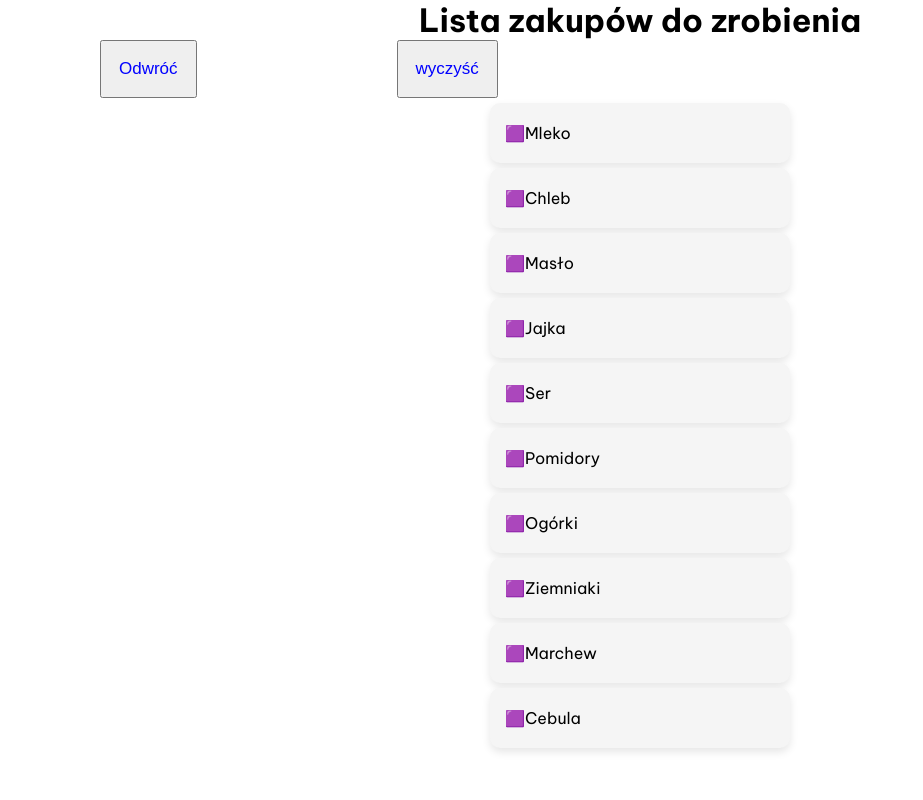
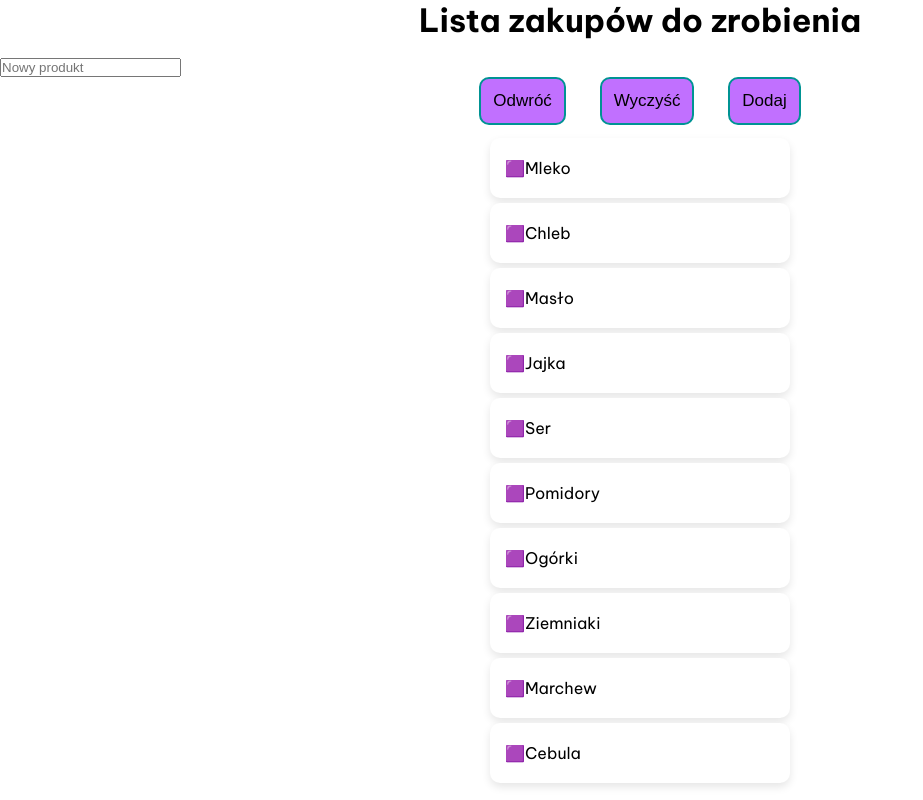
Before and after one commit to wutekk/pierwsza-apka-angularowa, an Angular app: page / in a window 1280 px wide. Shown: the whole page, without its empty margins (0-923 px from the left). Built offline with nearby package versions, Linux system fonts and the light colour scheme.

Commit message:
Przycisk dodawania_zakupuw
Co-authored-by: mteblesz <mteblesz@gmail.com>

```diff
--- a/src/app/app.component.css
+++ b/src/app/app.component.css
@@ -10,6 +10,15 @@ header {
 .content {
   padding: var(--content-padding);
 }
+
+  /* margin: kazdy; */
+  /* margin: gora_dol lewo_prawo; */
+  /* margin: gora dol lewo prawo; */
+  /* margin-top: gora; */
+  /* margin-bottom: dol; */
+  /* margin-left: lewo; */
+  /* margin-right: prawo; */
+
 
 .lista_z_kropkami {
   display: flex;  /* Flexbox */
@@ -24,7 +33,7 @@ header {
 }
 
 .lista_z_kropkami ul li {
-  background-color: #f5f5f5;  /* Kolor tła dla karty */
+  background-color: #ffffff;  /* Kolor tła dla karty */
   border-radius: 10px;  /* Zaokrąglone rogi */
   padding: 20px;
   margin: 5px 0;  /* Przerwa między kartami */
@@ -38,11 +47,22 @@ header {
 
 h1 {
   text-align: center;  /* Wyrównanie tekstu do lewej */
+  margin-bottom: 0.5em;
 }
 
-button {
-  margin: 0 100px;
-  padding: 1em;
-  color: blue;
+.pudelko_z_batonami button {
+  margin: 0 1em;
+  padding: 0.7em;
+  color: rgb(0, 0, 0);
+  background-color: #c170ff;
   font-size: 17px;
+  border: 2px solid rgb(0, 147, 147);
+  border-radius: 10px;
 }
+
+.pudelko_z_batonami {
+  display: flex;
+  justify-content: center; /* wyśrodkowanie poziome */
+  align-items: center;     /* wyśrodkowanie pionowe */
+  margin-bottom: 0.5em;
+}
--- a/src/app/app.component.html
+++ b/src/app/app.component.html
@@ -1,7 +1,11 @@
 <h1>{{ title }}</h1>
 
-<button (click)="odwroc_zakupy()">Odwróć</button>
-<button (click)="usun_zaznaczone()">wyczyść</button>
+<input [(ngModel)]="nowej_rzeczy_nazwa" placeholder="Nowy produkt" />
+<div class="pudelko_z_batonami">
+    <button (click)="odwroc_zakupy()">Odwróć</button>
+    <button (click)="usun_zaznaczone()">Wyczyść</button>
+    <button (click)="dodaj_zakup()">Dodaj</button>
+</div>
 <div class="lista_z_kropkami">
     <ul>
         @for (rzecz of lista_zakupow(); track rzecz; let i = $index) {
@@ -10,7 +14,7 @@
                 ☑️{{ rzecz.nazwa }}
             } @else {
                 🟪{{ rzecz.nazwa}}
-        }
+            }
         </li>
         }
     </ul>
--- a/src/app/app.component.ts
+++ b/src/app/app.component.ts
@@ -2,19 +2,21 @@ import { Component, signal, WritableSignal } from '@angular/core';
 import { CommonModule } from '@angular/common';
 import { StorageService } from './storage.service';
 import { LISTA_ZAKUPOW_NAZWY } from './items.data';
-import { Rzecz } from './ app.service';
+import { Rzecz } from './types';
+import { FormsModule } from '@angular/forms';
 
 
 @Component({
   selector: 'app-root',
   standalone: true,
-  imports: [CommonModule],
+  imports: [CommonModule, FormsModule],
   templateUrl: './app.component.html',
   styleUrls: ['./app.component.css'],
 })
 export class AppComponent {
   title = 'Lista zakupów do zrobienia';
   lista_zakupow;
+  nowej_rzeczy_nazwa: string = '';
 
   constructor(
     private storageService: StorageService
@@ -61,4 +63,22 @@ export class AppComponent {
     this.storageService.save(this.lista_zakupow())
   }
 
+  dodaj_zakup(): void {
+    this.nowej_rzeczy_nazwa = this.nowej_rzeczy_nazwa.trim();
+    if (this.nowej_rzeczy_nazwa.length == 0) {
+      return
+    }
+    const lista = this.lista_zakupow();
+
+    const nowa_rzecz: Rzecz = {
+      nazwa: this.nowej_rzeczy_nazwa,
+      zaznaczenie: false
+    }
+    lista.push(nowa_rzecz)
+
+    this.lista_zakupow.set(lista);
+    this.storageService.save(this.lista_zakupow())
+
+    this.nowej_rzeczy_nazwa = ''
+  }
 }
```
